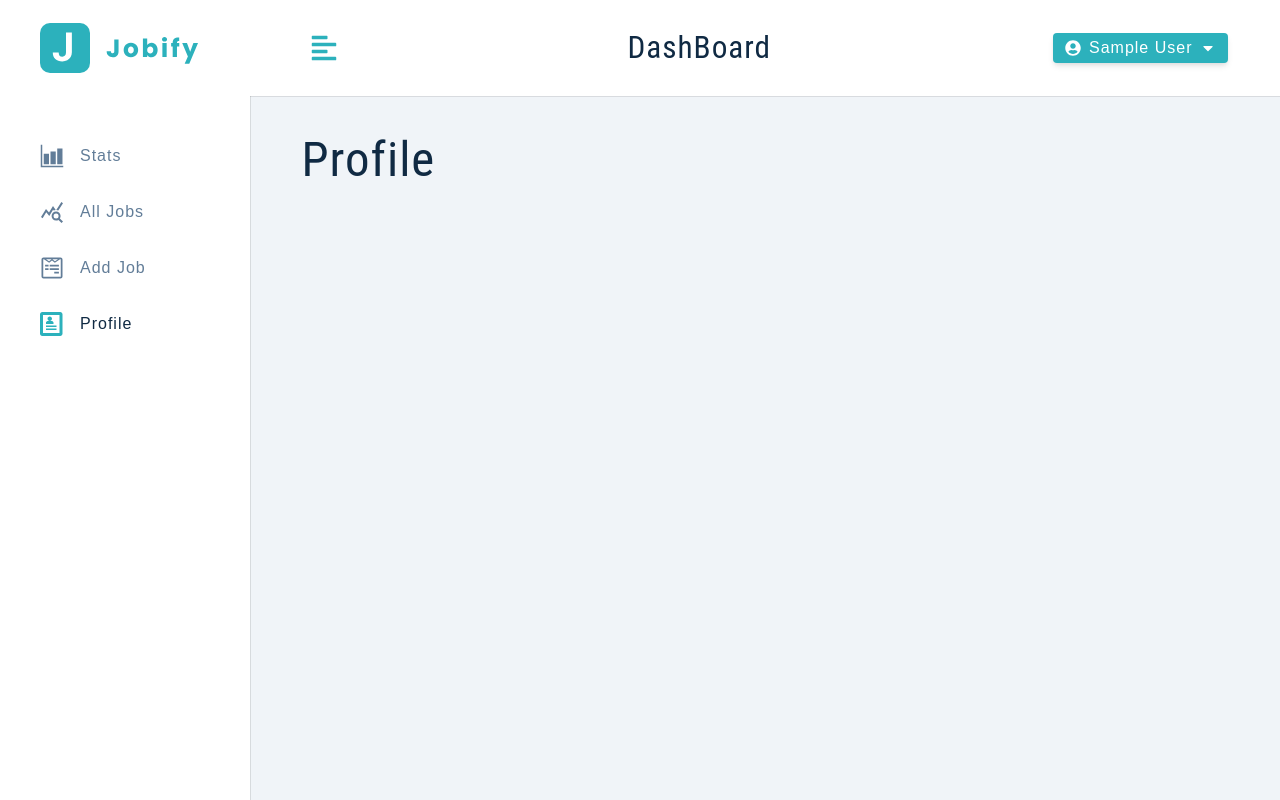
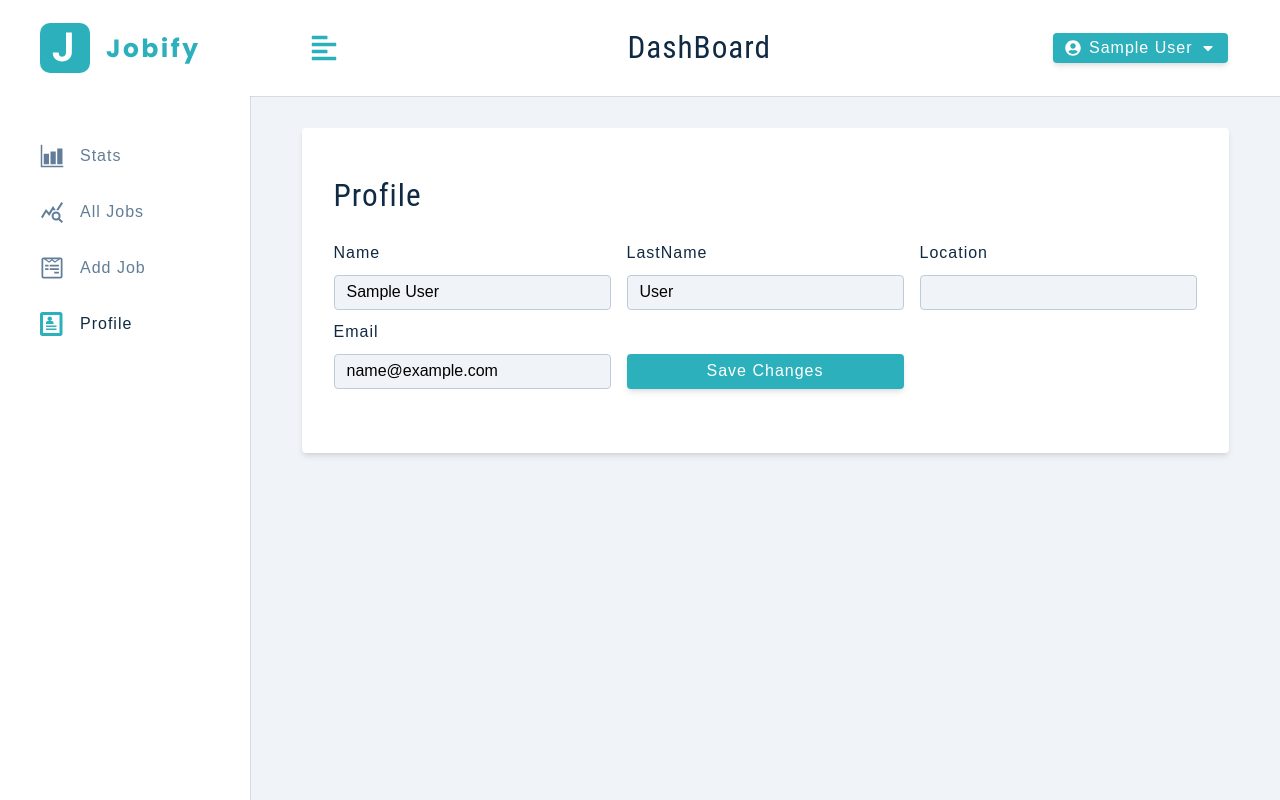
Before and after one commit to Haisam1010/jobify, a React (Create React App) app in the folder front-end/: page /profile in a window 1280 px wide. Built offline with nearby package versions, Linux system fonts and the light colour scheme; sample sign-in values are in the browser's storage.

Commit message:
added profile Edit Row And function

```diff
--- a/front-end/src/screens/dashboard/Profile.js
+++ b/front-end/src/screens/dashboard/Profile.js
@@ -1,10 +1,64 @@
-import React from 'react'
+import { useState } from 'react'
+import Wrapper from '../../assets/wrapper/DashBoardPage'
+import {FormRow,Alert} from '../../components'
+import { useAppContext } from '../../context/appContext'
+
 
 const Profile = () => {
+    const {showAlert,user,displayAlert,updateUser,isLoading} = useAppContext()
+
+    const [name,setName] = useState(user?.name)
+    const [email,setEmail] = useState(user?.email)
+    const [lastname,setLastname] = useState(user?.lastName)
+    const [location,setLocation] = useState(user?.location)
+
+    const handleSubmit = (e) =>{
+        e.preventDefault()
+        if(!name || !email || !lastname || !location){
+          displayAlert()
+          return
+        }
+        updateUser({name,email,lastname,location})
+    }
   return (
-    <h1>
-      Profile
-    </h1>
+    <Wrapper>
+      <form className='form' onSubmit={handleSubmit} >
+        <h3>Profile</h3>
+        {showAlert && <Alert />}
+      <div className='form-center'>
+        <FormRow
+        type='text'
+        name='name'
+        value={name}
+        handleChange={(e)=>setName(e.target.value)}
+        />
+        <FormRow
+        type='text'
+        name='lastName'
+        value={lastname}
+        handleChange={(e)=>setLastname(e.target.value)}
+        />
+        <FormRow
+        type='text'
+        name='location'
+        value={location}
+        handleChange={(e)=>setLocation(e.target.value)}
+        />
+        <FormRow
+        type='email'
+        name='email'
+        value={email}
+        handleChange={(e)=>setEmail(e.target.value)}
+        />
+
+      <button className='btn btn-block' type='submit' disabled={isLoading}>
+      {isLoading ? 'Please Wait...' : 'save changes'}
+      </button>
+
+      </div>
+
+      </form>
+    </Wrapper>
   )
 }
 
```
